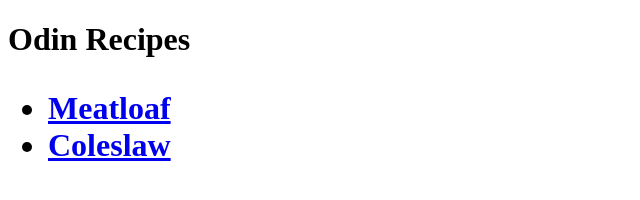
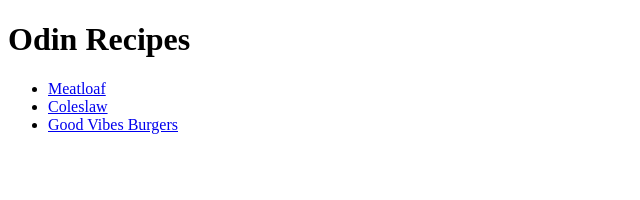
Before and after one commit to theotherguy-99/odin-recipes, a plain HTML site: page index.html in a window 1280 px wide. Shown: the whole page, without its empty margins (0-640 px from the left). Drawn offline with Linux system fonts and the light colour scheme.

Commit message:
Added good vibes burger recipe and picture Added link in index.html to said recipe

```diff
--- a/index.html
+++ b/index.html
@@ -5,13 +5,13 @@
         <title>Homepage</title>
 
         <body>
-            <h1>
-                Odin Recipes
-                <ul>
-                    <li><a href= "recipes/meatloaf.html" target= _blank ref= "noopener noferrer">Meatloaf</a></li>
-                    <li><a href= "recipes/coleslaw.html" target= _blank ref= "noopener noferrer">Coleslaw</a></li>
-                </ul>
-            </h1>
+            <h1>Odin Recipes</h1>
+            <ul>
+                <li><a href= "recipes/meatloaf.html" target= "_blank" ref= "noopener noferrer">Meatloaf</a></li>
+                <li><a href= "recipes/coleslaw.html" target= "_blank" ref= "noopener noferrer">Coleslaw</a></li>
+                <li><a href= "recipes/good-vibes-burgers.html" target="_blank" _blank ref= "noopener noreferrer">Good Vibes Burgers</a></li>
+            </ul>
+
         </body>
     </head>
 </html>
```
Also changed, not shown: recipes/good-vibes-burgers.html (added, +11 -0 lines), images/gouda-vibes-burger.jpg (added).
